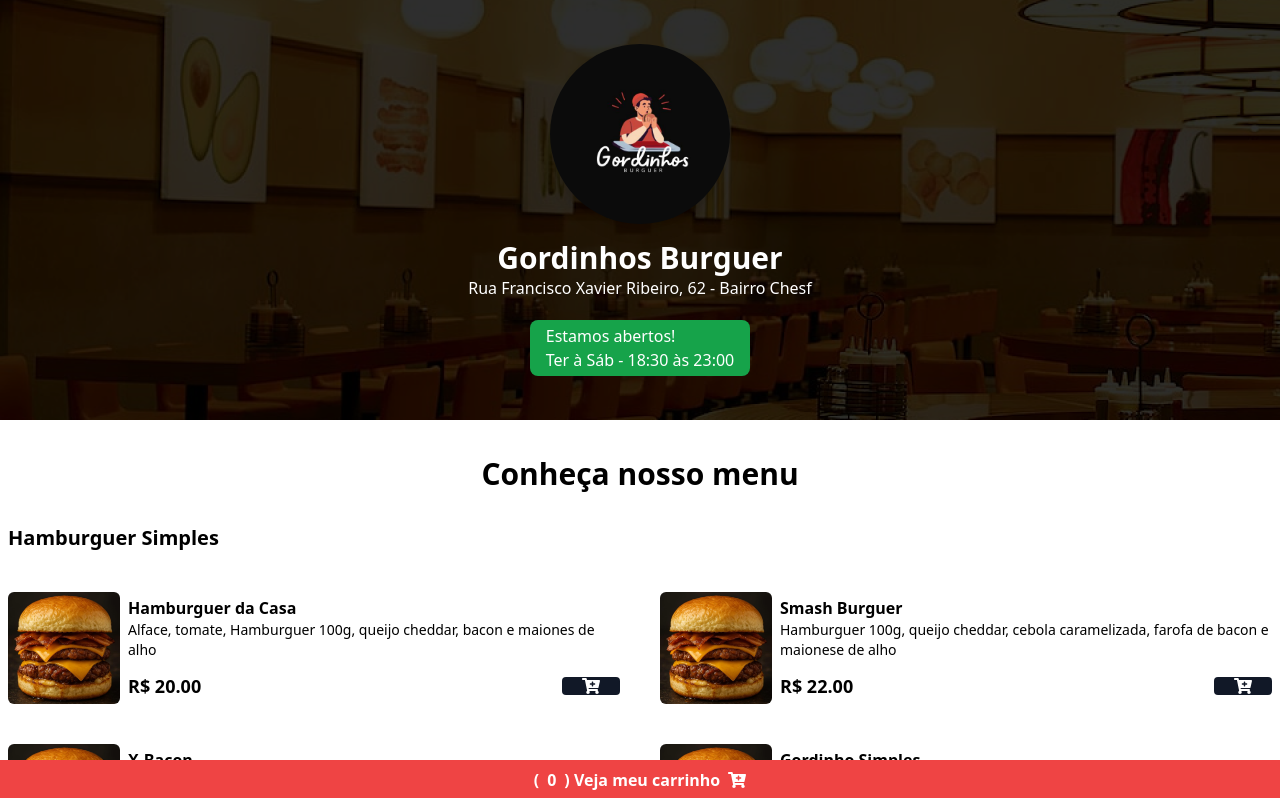
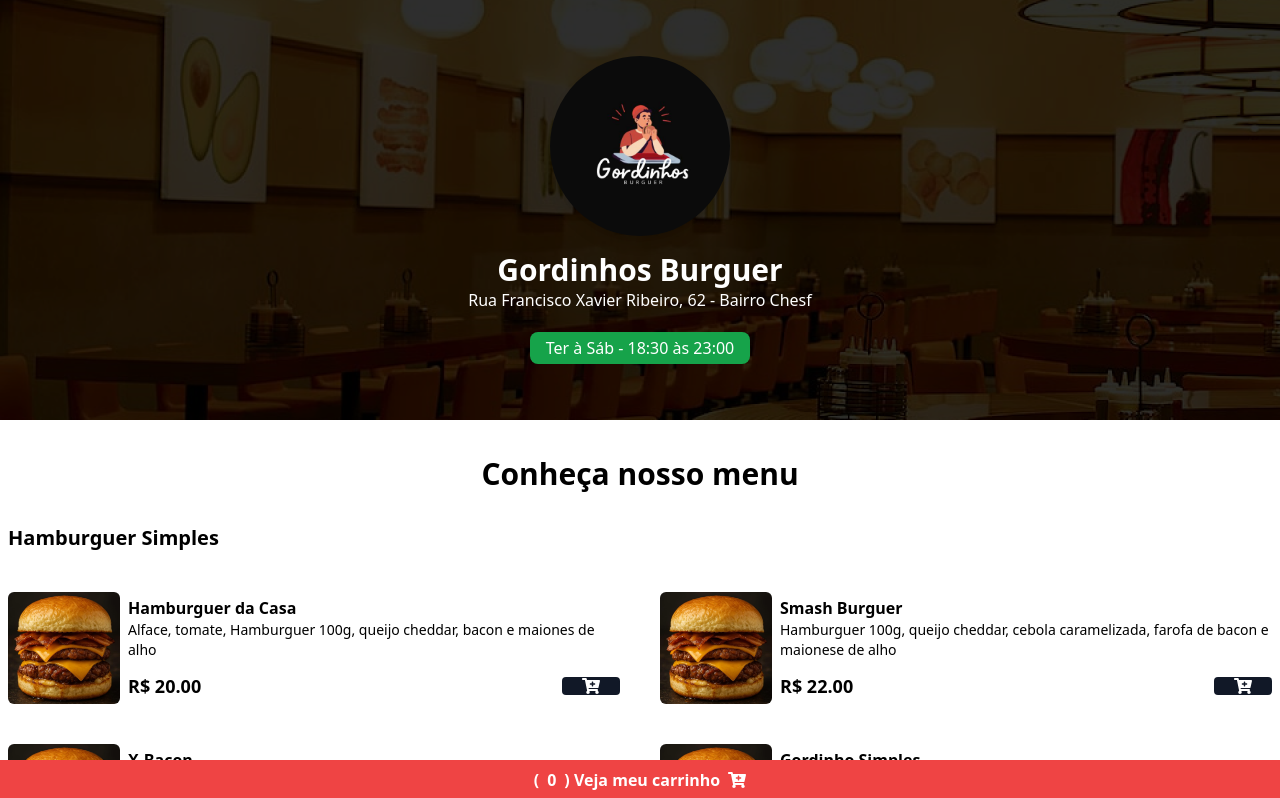
Before and after one commit to jonathasoficial/Gordinhos-Burguer, a Next.js app: page / in a window 1280 px wide. Shown: the top 798 px of the page. Built offline with nearby package versions, Linux system fonts and the light colour scheme.

Commit message:
fix: header

```diff
--- a/src/app/_components/header/header.tsx
+++ b/src/app/_components/header/header.tsx
@@ -54,7 +54,6 @@
 
                 <div className={`px-4 py-1 rounded-lg mt-5 ${isOpen ? 'bg-green-600' : 'bg-red-600'}`}>
                     <span className="text-white font-medium">
-                        {isOpen ? 'Estamos abertos!' : 'Estamos fechados!'}<br />
                         Ter à Sáb - 18:30 às 23:00
                     </span>
                 </div>
```
